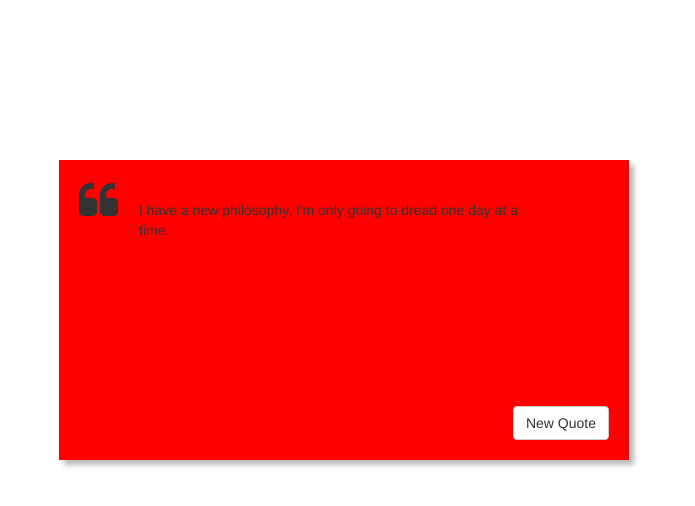
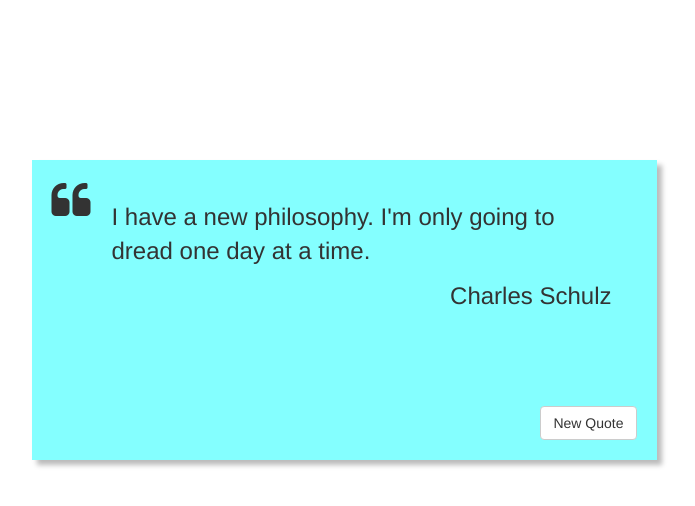
Before and after one commit to asthas/quotegen, a plain HTML site: page index.html in a window 1280 px wide. Shown: the whole page, without its empty margins (296-991 px from the left). Drawn offline with nearby package versions, Linux system fonts and the light colour scheme.

Commit message:
Added the name of the author

```diff
--- a/app.js
+++ b/app.js
@@ -28,5 +28,7 @@ var index  = 0;
 
 $("#newq").click(function(){
 	index = Math.floor(Math.random()*quotes.length);
-	$("#quote").html("<p>"+ quotes[index]+ "</p>");
+	$("#quote").html("<p>"+ quotes[index]+ "</p><p style='float: right;'>" + authors[index] + "</p>");
+	$("#inner").append('<style>background-color: #0f0</style>')
+
 });
--- a/index.html
+++ b/index.html
@@ -6,8 +6,10 @@
 	<title>Quote Generator</title>
 	<script src="https://cdnjs.cloudflare.com/ajax/libs/jquery/2.2.0/jquery.min.js"></script>
 	<script src="https://maxcdn.bootstrapcdn.com/bootstrap/3.3.6/js/bootstrap.min.js"></script>
+	<link href='https://fonts.googleapis.com/css?family=Vollkorn' rel='stylesheet' type='text/css'>
 	<link rel="stylesheet" href="https://maxcdn.bootstrapcdn.com/font-awesome/4.5.0/css/font-awesome.min.css">
 	<link rel="stylesheet" href="https://maxcdn.bootstrapcdn.com/bootstrap/3.3.6/css/bootstrap.min.css">
+
 	<link rel="stylesheet" href="main.css">
 </head>
 <body>
@@ -16,6 +18,7 @@
 			<i class="fa fa-quote-left fa-3x"></i>
 			<div id="quote">
 				<p>I have a new philosophy. I'm only going to dread one day at a time.</p>
+				<p style="float: right;">Charles Schulz</p>
 			</div>
 			<div>
 				<button type="button" id="newq" class="btn btn-default">
--- a/main.css
+++ b/main.css
@@ -1,8 +1,23 @@
+html {
+	height: 100%;
+	width: 100%;
+}
+
+body {
+	height: 100%;
+	width: 100%;
+}
+
+.container {
+	height: 100%;
+	width: 100%;
+}
+
 #inner {
 	position: relative;
 	height: 300px;
 	width: 50%;
-	background-color: #f00;
+	background-color: #84FFFF;
 	margin: 0 auto;
 	margin-top: 160px;
 	box-shadow: 5px 5px 5px #bbb;
@@ -20,9 +35,10 @@
 }
 
 #quote {
-	height: 100px;
-	width: 400px;
+	width: 80%;
 	position: relative;
 	top: 40px;
 	left: 80px;
+	font-size: 24px;
+	font-family: font-family: 'Vollkorn', serif;
 }
```
